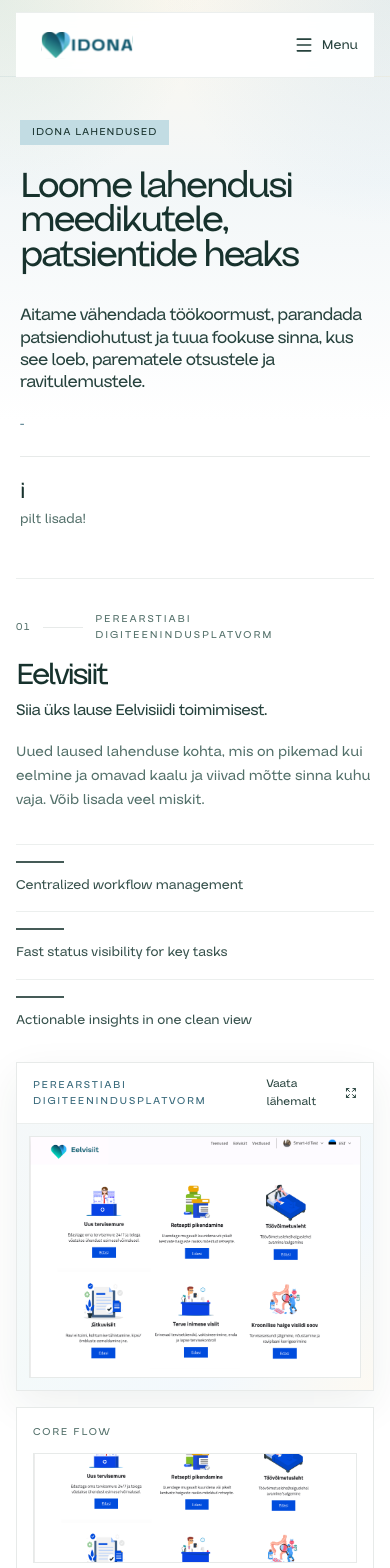
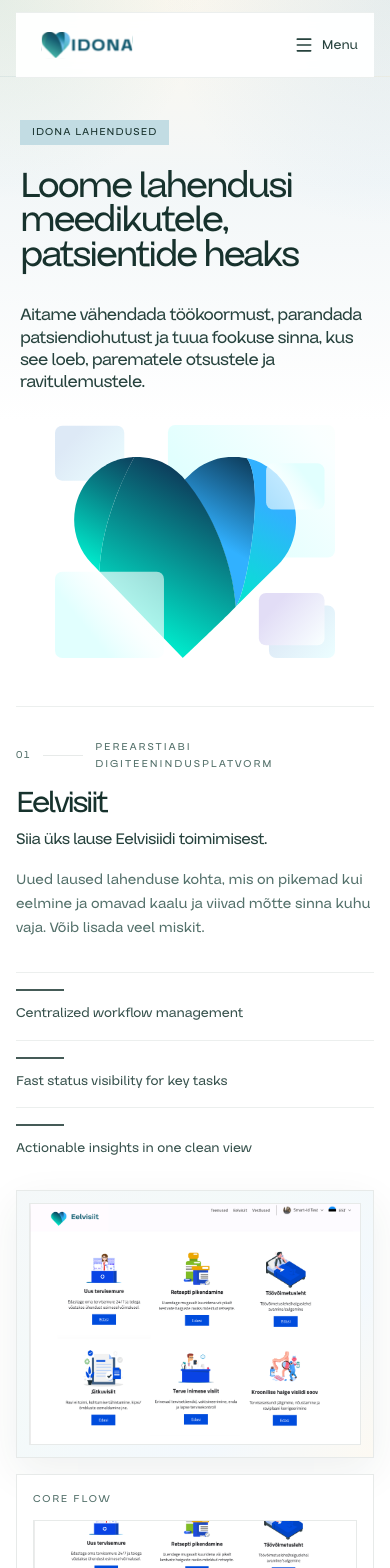
Before and after one commit to SassTere/lahendused, a React (Vite) app: page / in a window 390 px wide. Shown: the top 1568 px of the page. Built offline with nearby package versions, Linux system fonts and the light colour scheme.

Commit message:
hero image

```diff
--- a/src/App.tsx
+++ b/src/App.tsx
@@ -2,9 +2,6 @@
 import { AnimatePresence, motion } from "framer-motion";
 import {
   X,
-  ChevronLeft,
-  ChevronRight,
-  Expand,
   ArrowRight,
   Menu,
 } from "lucide-react";
@@ -220,7 +217,7 @@
 
 const COMPANY_INTRO = {
   title:
-    "Idona on kaasaegne esmatasandi tervishoiu teenusepakkuja, mis ühendab perearstiabi, digitaalsed lahendused ja andmepõhise juhtimise ühtseks tervikuks.",
+    "Idona  on kaasaegne esmatasandi tervishoiu teenusepakkuja, mis ühendab perearstiabi, digitaalsed lahendused ja andmepõhise juhtimise ühtseks tervikuks.",
   items: [
     {
       text: "Meie eesmärk on pakkuda kvaliteetset, kättesaadavat ja jätkusuutlikku arstiabi, toetades samal ajal tervishoiutöötajate tööd ning parandades patsientide kogemust. Selle saavutamiseks arendame ja rakendame lahendusi, mis suunavad patsiendid õigel ajal õigesse teenusesse, optimeerivad töövooge ning võimaldavad järjepidevat kvaliteedi mõõtmist ja parendamist.",
@@ -450,7 +447,8 @@
         </header>
 
         <section className="relative px-1 pt-10 sm:pt-14 lg:pt-16">
-          <div className="mx-auto max-w-[1320px]">
+          <div className="mx-auto max-w-[1320px] flex flex-col lg:grid lg:grid-cols-2 lg:items-center lg:gap-12 xl:gap-16">
+            <div>
               <div
                 className="inline-flex bg-[#c2dce3] px-3 py-1 text-[11px] font-medium uppercase tracking-[0.1em] text-[#17322d]"
                 style={typography.body}
@@ -473,22 +471,18 @@
                 <span className="block whitespace-nowrap">patsientide heaks</span>
               </h1>
 
-            <div className="mt-8 grid gap-5 sm:mt-10 md:grid-cols-2 xl:grid-cols-[1.15fr_1fr_0.52fr] xl:items-end">
+              <div className="mt-8 sm:mt-10">
                 <p
                   className="max-w-[560px] text-[18px] leading-[1.24] tracking-[-0.035em] text-[#26423d] sm:text-[21px]"
                   style={typography.display}
                 >
                   Aitame vähendada töökoormust, parandada patsiendiohutust ja tuua fookuse sinna, kus see loeb, parematele otsustele ja ravitulemustele.
                 </p>
-              <p className="max-w-[420px] text-[15px] leading-[1.5] text-[#356779] sm:text-[16px]">
-                -
-              </p>
-              <div className="border-t border-[rgba(23,50,45,0.10)] pt-4 xl:justify-self-end xl:border-t-0 xl:pt-0">
-                <div className="text-[24px] tracking-[-0.065em] text-[#17322d]" style={typography.display}>
-                  i
               </div>
-                <div className="text-[14px] text-[#53706a]">pilt lisada!</div>
             </div>
+
+            <div className="mt-8 sm:mt-10 lg:mt-0 flex justify-center">
+              <img src={withBase("Idona_Hero_SVG.svg")} alt="Idona hero visual" className="w-full max-w-[280px]" />
             </div>
           </div>
         </section>
@@ -548,19 +542,6 @@
                     className="group block w-full text-left"
                   >
                     <div className="overflow-hidden border border-[rgba(23,50,45,0.10)] bg-white shadow-[0_14px_40px_rgba(23,50,45,0.07)] transition duration-300 hover:-translate-y-1">
-                      <div className="flex items-center justify-between border-b border-[rgba(23,50,45,0.08)] px-4 py-3 sm:px-5 sm:py-4">
-                        <div
-                          className="text-[11px] uppercase tracking-[0.16em] text-[#356779] sm:text-[12px]"
-                          style={typography.body}
-                        >
-                          {product.category}
-                        </div>
-                        <div className="inline-flex items-center gap-2 text-[12px] text-[#26423d] sm:text-[13px]">
-                          <span>Vaata lähemalt</span>
-                          <Expand className="h-3.5 w-3.5" />
-                        </div>
-                      </div>
-
                       <div className="bg-[linear-gradient(135deg,rgba(79,136,154,0.06)_0%,rgba(114,185,186,0.08)_38%,rgba(102,173,228,0.08)_72%,rgba(235,209,152,0.12)_100%)] p-3 sm:p-4">
                         <div className="overflow-hidden border border-[rgba(23,50,45,0.10)] bg-white">
                           <ScreenshotFrame
@@ -627,13 +608,13 @@
                   key={item.text}
                   className="grid gap-4 border border-[rgba(23,50,45,0.16)] bg-white/95 p-4 shadow-[0_14px_34px_rgba(23,50,45,0.08)] sm:gap-5 sm:p-5 lg:grid-cols-2 lg:items-center lg:gap-7 lg:p-6"
                 >
-                  <div className={imageFirst ? "lg:order-2" : ""}>
+                  <div className={imageFirst ? "order-last lg:order-2" : "order-last lg:order-none"}>
                     <p className="text-[15px] leading-[1.6] text-[#53706a] sm:text-[17px]">
                       {item.text}
                     </p>
                   </div>
 
-                  <div className={imageFirst ? "lg:order-1" : ""}>
+                  <div className={imageFirst ? "order-first lg:order-1" : "order-first lg:order-none"}>
                     <div className="overflow-hidden border border-[rgba(23,50,45,0.16)] bg-white shadow-[0_18px_36px_rgba(23,50,45,0.12)]">
                       <div className="bg-[linear-gradient(135deg,rgba(79,136,154,0.08)_0%,rgba(114,185,186,0.10)_38%,rgba(102,173,228,0.09)_72%,rgba(235,209,152,0.14)_100%)] p-2.5 sm:p-3">
                         <div className="overflow-hidden border border-[rgba(23,50,45,0.14)] bg-white">
@@ -808,24 +789,7 @@
                       </div>
                     </div>
 
-                    <div className="mt-8 flex flex-col gap-3 border-t border-[rgba(23,50,45,0.08)] pt-5 sm:flex-row sm:items-center sm:justify-between">
-                      <button
-                        type="button"
-                        onClick={goPrev}
-                        className="inline-flex items-center justify-center gap-2 border border-[rgba(23,50,45,0.10)] bg-white px-4 py-3 text-[14px] font-medium text-[#26423d] transition hover:bg-[#f7fbfb]"
-                      >
-                        <ChevronLeft className="h-4 w-4" />
-                        Previous
-                      </button>
-                      <button
-                        type="button"
-                        onClick={goNext}
-                        className="inline-flex items-center justify-center gap-2 bg-[#17322d] px-4 py-3 text-[14px] font-medium text-white transition hover:bg-[#0f2521]"
-                      >
-                        Next
-                        <ChevronRight className="h-4 w-4" />
-                      </button>
-                    </div>
+
                   </div>
                 </div>
               </motion.div>
```
Also changed, not shown: public/Idona_Hero_SVG.svg (added). Lines whose indentation alone changed are shown as unchanged.
